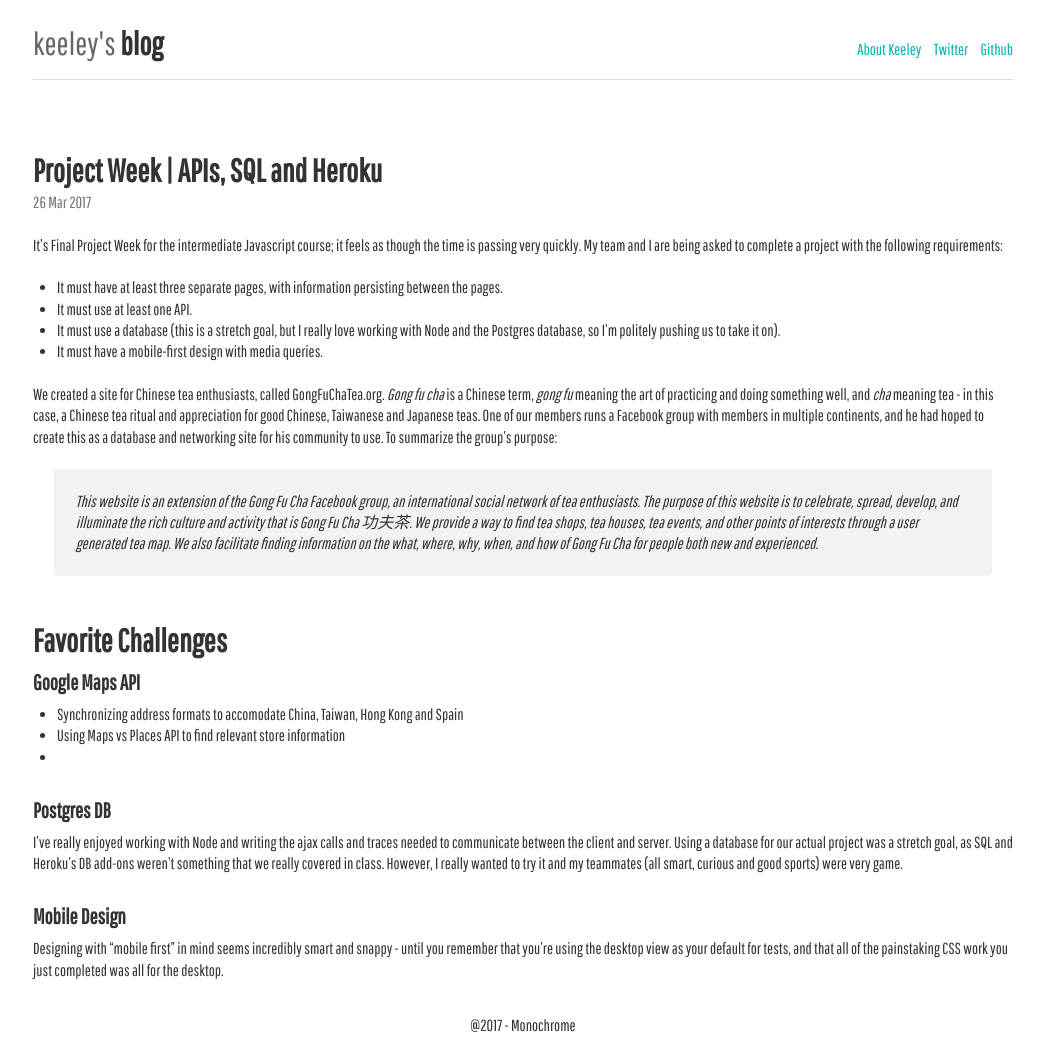
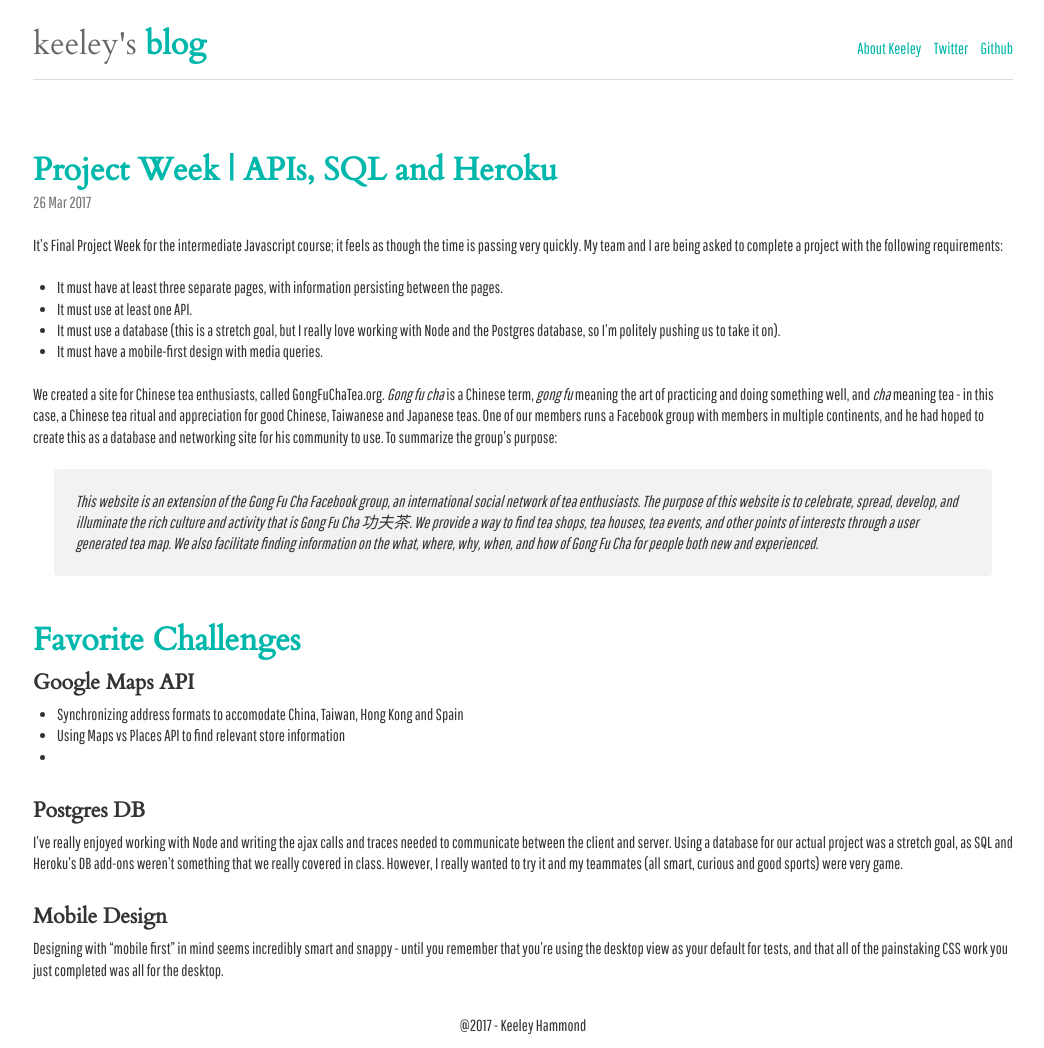
Before and after one commit to Keeley-Hammond/blog, a Jekyll site: the page built from _posts/2017-03-26-project-week.md, in a window 1280 px wide. Shown: the whole page, without its empty margins (117-1161 px from the left). Built offline with Jekyll 4.4.1, drawn with Linux system fonts in a browser that asks for light colours.

Commit message:
Messing with typography in h1 and h2

```diff
--- a/_includes/footer.html
+++ b/_includes/footer.html
@@ -1 +1 @@
-<footer><span>@2017 - Monochrome</span></footer>
+<footer><span>@2017 - Keeley Hammond</span></footer>
--- a/_includes/nav-footer.html
+++ b/_includes/nav-footer.html
@@ -1,5 +1,5 @@
 <footer>
 
-	<span>@2017 - Keeley Hammondß</span>
+<span>@2017 - Keeley Hammondß</span>
 
 </footer>
--- a/_sass/base.scss
+++ b/_sass/base.scss
@@ -32,9 +32,9 @@ $text-dark-color: #000000;
 
 html {
 	background-color: $background-color;
-	font-size: 16px;
+	font-size: 20px;
 	@media (min-width: 940px) {
-		font-size: 18px;
+		font-size: 22px;
 	}
 	line-height: 1.5;
 	color: $text-color;
--- a/_sass/typography.scss
+++ b/_sass/typography.scss
@@ -21,18 +21,23 @@ p, ul, ol {
 }
 
 h1 {
+	font-family: 'Cardo';
+	color: #00B7AB;
 	font-size: 2.25em; /* 36px/16px */
 	line-height: 1.3333em; /* 48px/36px */
 	padding: 0.33335em 0; /* 12px/36px * 2 (Use padding instead of margin to maintain proximity with paragraph) */
 }
 
 h2 {
+	font-family: 'Cardo';
+	color: #00B7AB;
 	font-size: 1.5em; /* 24px/16px */
 	line-height: 1em; /* 24px/24px */
 	padding: 1em 0 0 0; /* 12px/24px * 2, only top (Use padding instead of margin to maintain proximity with paragwithph) */
 }
 
 h3, h4, h5, h6 {
+	font-family: 'Cardo';
 	font-size: 1.125em; /* 18px/16px */
 	line-height: 1.3334em; /* 24px/18px */
 	padding: 0.66667em 0; /* 12px/18px * 2 (Use padding instead of margin to maintain proximity with paragraph) */
```
